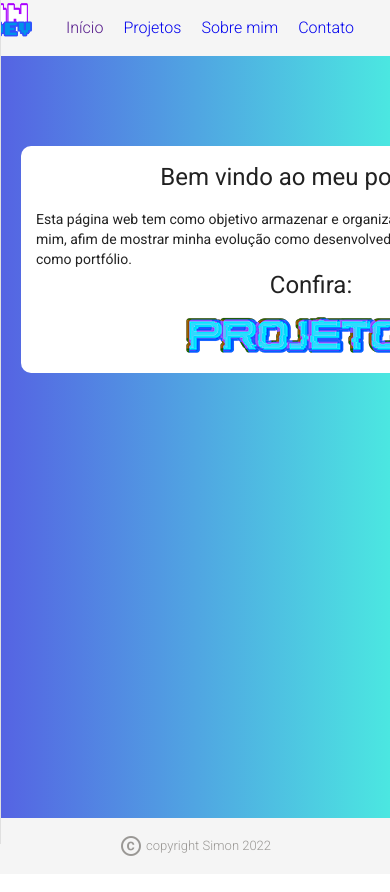
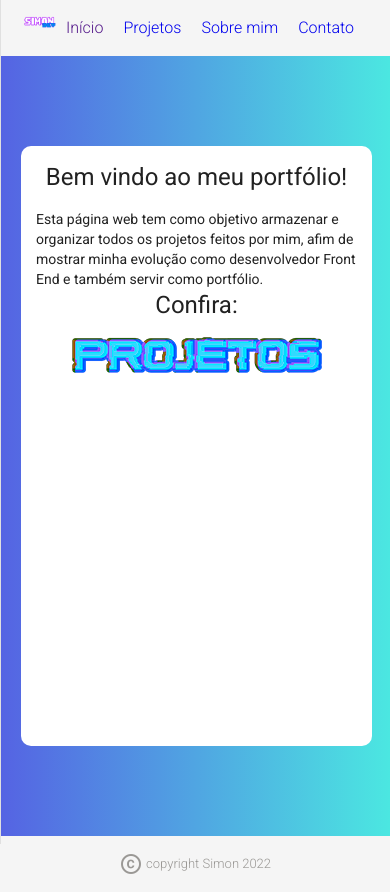
Before and after one commit to Simon-Henrique/portifolio-simon, an Angular app: page / in a window 390 px wide. Built offline with nearby package versions, Linux system fonts and the light colour scheme.

Commit message:
ajustes mobile

```diff
--- a/src/app/components/template/header/header.component.css
+++ b/src/app/components/template/header/header.component.css
@@ -8,6 +8,7 @@
 }
 .logo {
     max-height: 160px;
+    max-width: 100%;
 
 }
 .nav {
--- a/src/app/views/eu/eu.component.html
+++ b/src/app/views/eu/eu.component.html
@@ -13,7 +13,7 @@
          atuando como administrador de empresas e somente em 2020 regressei à área de tecnologia,
          especificamente desenvolvimento web frontend. Sou estudante autodidata e estou me atualizando
          sobre as tecnologias desde então. As tecnologias que uso atualmente: <strong>HTML5, CSS3, JAVASCRIPT,
-         ANGULAR, TYPESCRIPT</strong> e estudando REACT js.
+         ANGULAR, TYPESCRIPT</strong> e <strong>REACT js. </strong>
     </div>
 </section>
 </main>
--- a/src/app/views/projetos/projetos.component.css
+++ b/src/app/views/projetos/projetos.component.css
@@ -3,9 +3,12 @@
     font-size:large;
 }
 .imagem{
-    display: flex;
-    flex:auto;
-    margin: auto;
+    text-align: center;
     margin-bottom: 20px;
+    max-width: 100%;
 
 }
+section {
+    text-align: center;
+
+}
--- a/src/app/views/projetos/projetos.component.html
+++ b/src/app/views/projetos/projetos.component.html
@@ -8,7 +8,10 @@
             <a href="https://simon-pokedex.netlify.app/" target="_blank">
                 <img src="/assets/img/pokedex1.png"class="imagem">
             </a>
+        </div>
+        <div>
             Projeto de uma pokedex utilizando as tecnologias relacionadas ao angular: HTML5, SASS, JavaScript, TypeScript e Angular. Esta aplicação gera, de forma dinâmica e responsiva, os cards de cada pokemon através de uma lista de objetos, esta lista de objetos é obtida através do RESTful pokemon API.
+
         </div>
     </section>
     <section>
@@ -19,9 +22,12 @@
             <a href="https://simon-task.netlify.app/" target="_blank">
                 <img src="/assets/img/task1.png"class="imagem">
             </a>
+        </div>
+        <div>
             Lista de tarefas feita em angular, javascript, typescript,html e scss. Este projeto também utiliza
             o conceito de CRUD, entretanto, dessa vez mais modularizado, de forma que cada regra de negócio está em
              um módulo individual. Esta aplicação consome uma API elaborada especificamente para este estudo que serve como back-end.
+
         </div>
     </section>
     <section>
@@ -32,6 +38,8 @@
             <a href="https://simon-crud.netlify.app/" target="_blank">
                 <img src="/assets/img/crud1.png"class="imagem">
             </a>
+        </div>
+        <div>
             Uma aplicação de um cadastro feita em angular, com o conceito CRUD. Este projeto faz uso dos principais recursos do angular como observables, diretivas, services, rotas, propert binding, pipes etc. Esta aplicação frontend também faz interação com um backend simples,
             feito através de um json server de forma que o angular possa consumir uma API.
         </div>
@@ -44,7 +52,10 @@
             <a href="https://simon-imc.netlify.app/" target="_blank">
                 <img src="/assets/img/imc1.png"class="imagem">
             </a>
+        </div>
+        <div>
             Este projeto foi desenvolvido com javascript puro, possui validações de dados, o calculo IMC em sí, e condicionais simples para respostas correspondente a cada range de peso.
+
         </div>
     </section>
     <section>
@@ -55,7 +66,10 @@
             <a href="https://simon-analyse-number.netlify.app/" target="_blank">
                 <img src="/assets/img/analiseNumber.png"class="imagem">
             </a>
+        </div>
+        <div>
             Este projeto foi desenvolvido com javascript puro, possui validação para receber apenas números de 1 à 100 e que ainda não foram inclusos na variável, ao finalizar a aplicação realiza cálculos utilizando os dados números inputados pelo usuário.
+
         </div>
     </section>
     <section>
@@ -66,7 +80,10 @@
             <a href="https://verificador-idade-simon.netlify.app/" target="_blank">
                 <img src="/assets/img/idade1.png"class="imagem">
             </a>
+        </div>
+        <div>
             Projeto feito em angular onde é considerado em uma variável a data atual (do sistema) e a data de nascimento preenchida pelo usuário e é feito o cálculo da idade atual. Possui validação e condicionais.
+
         </div>
     </section>
     <section>
@@ -77,7 +94,10 @@
             <a href="https://cronometro-simon.netlify.app/" target="_blank">
                 <img src="/assets/img/cronometro1.png"class="imagem">
             </a>
+        </div>
+        <div>
             Cronômetro simples elaborado a partir do método setInterval() do JS.
+
         </div>
     </section>
     <section>
@@ -88,7 +108,10 @@
             <a href="https://bom-dia-simon.netlify.app/" target="_blank">
                 <img src="/assets/img/bdia1.png"class="imagem">
             </a>
+        </div>
+        <div>
             Sistema capaz de identificar o horário atual do sistema através do recurso JS getHours() e através de condicionais simples, a página retorna resultados visuais conforme horário.
+
         </div>
     </section>
 </main>
--- a/src/styles.css
+++ b/src/styles.css
@@ -1,15 +1,17 @@
 /* You can add global styles to this file, and also import other style files */
 
-html, body { height: 100%;  }
+html, body { height: 100%;   }
 body { margin: 0; font-family: Roboto, "Helvetica Neue", sans-serif;
        background-image: linear-gradient(to right, rgb(85, 99, 227) , rgb(75, 231, 225));
 
 }
-.main { /*configuraçãao não compatível com mobiles*/
+.main {
+       display:flex;
+       flex-wrap: wrap;
        width: 90vw;
        margin:0 auto;
        padding: 30px 20px;
-       min-height: calc(115vh - 211px - 58px);
+       min-height: calc(115vh - 211px - 40px);
    }
 section {
        background-color: #fff;
```
Also changed, not shown: src/app/views/contato/contato.component.css (line endings or trailing spaces).
